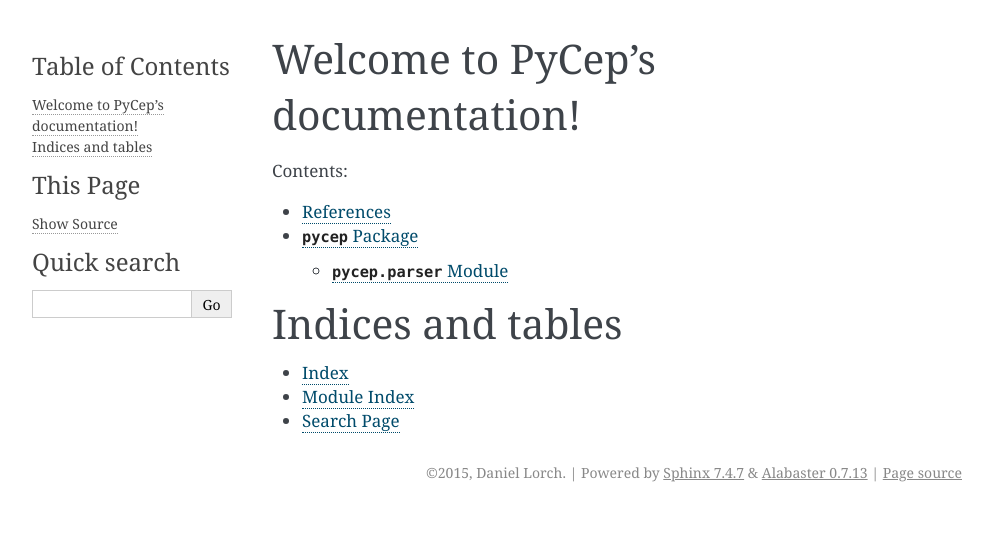
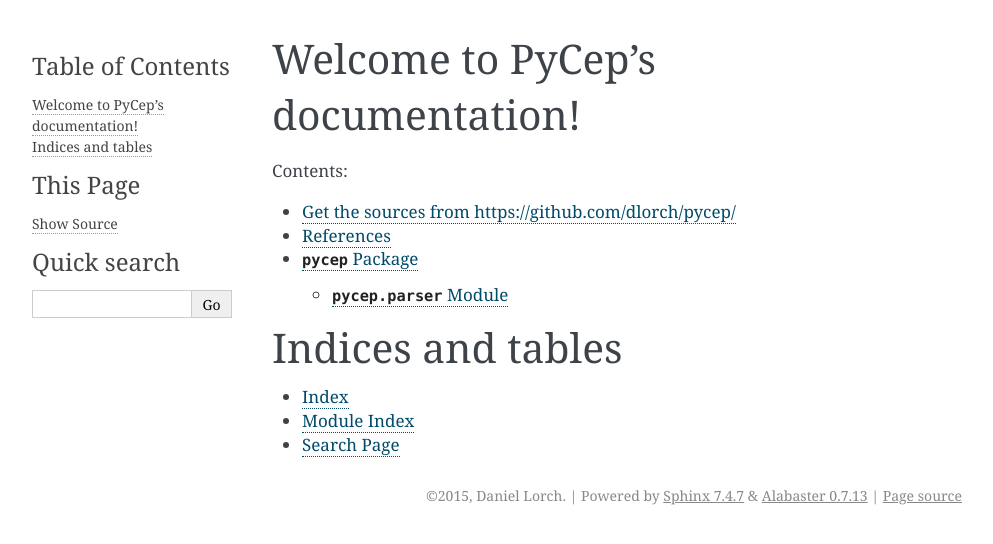
Before and after one commit to dlorch/pycep, a Sphinx documentation site: the page built from docs/index.rst, in a window 1280 px wide. Shown: the top 544 px of the page, without its empty margins (148-1141 px from the left). Built offline with Sphinx 7.4.7, drawn with Linux system fonts in a browser that asks for light colours.

Commit message:
Link to github

```diff
--- a/docs/index.rst
+++ b/docs/index.rst
@@ -11,6 +11,8 @@
 .. toctree::
    :maxdepth: 2
 
+   Get the sources from https://github.com/dlorch/pycep/
+
    references.rst
    pycep.rst
 
```
